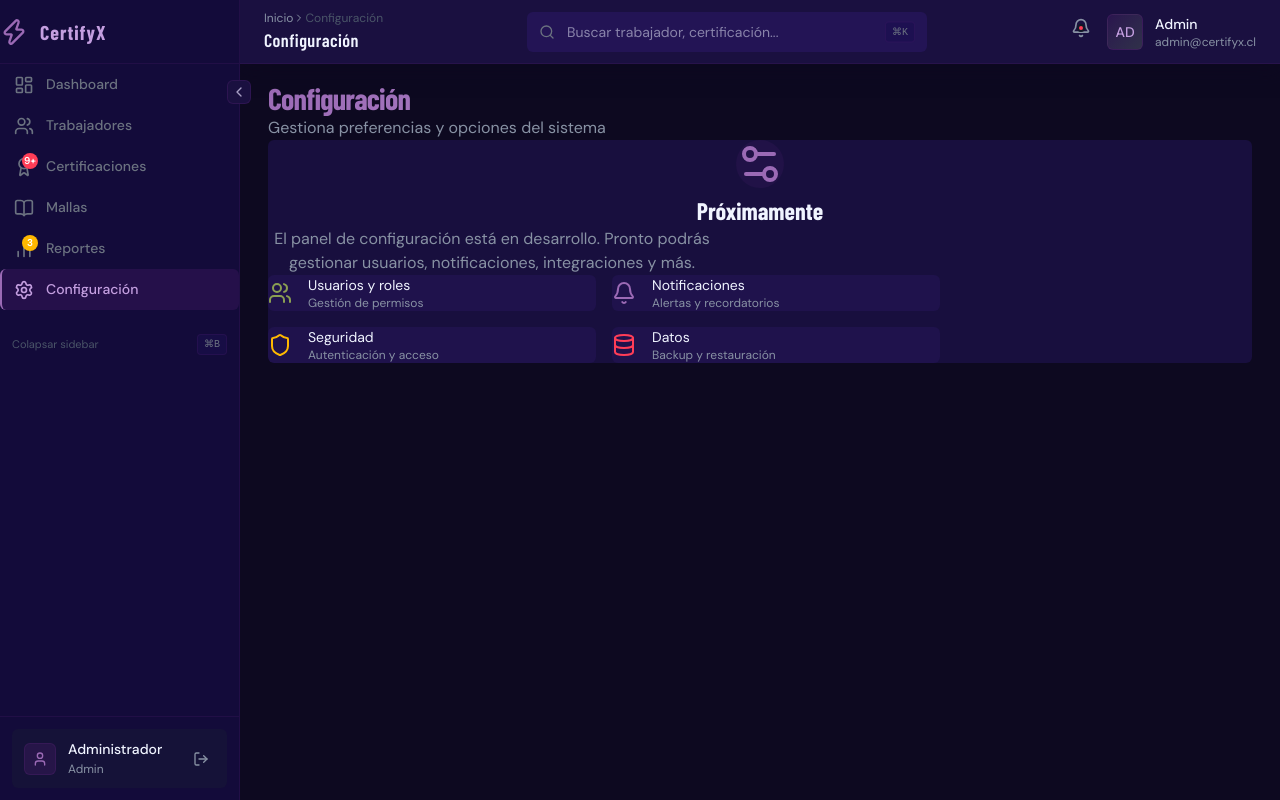
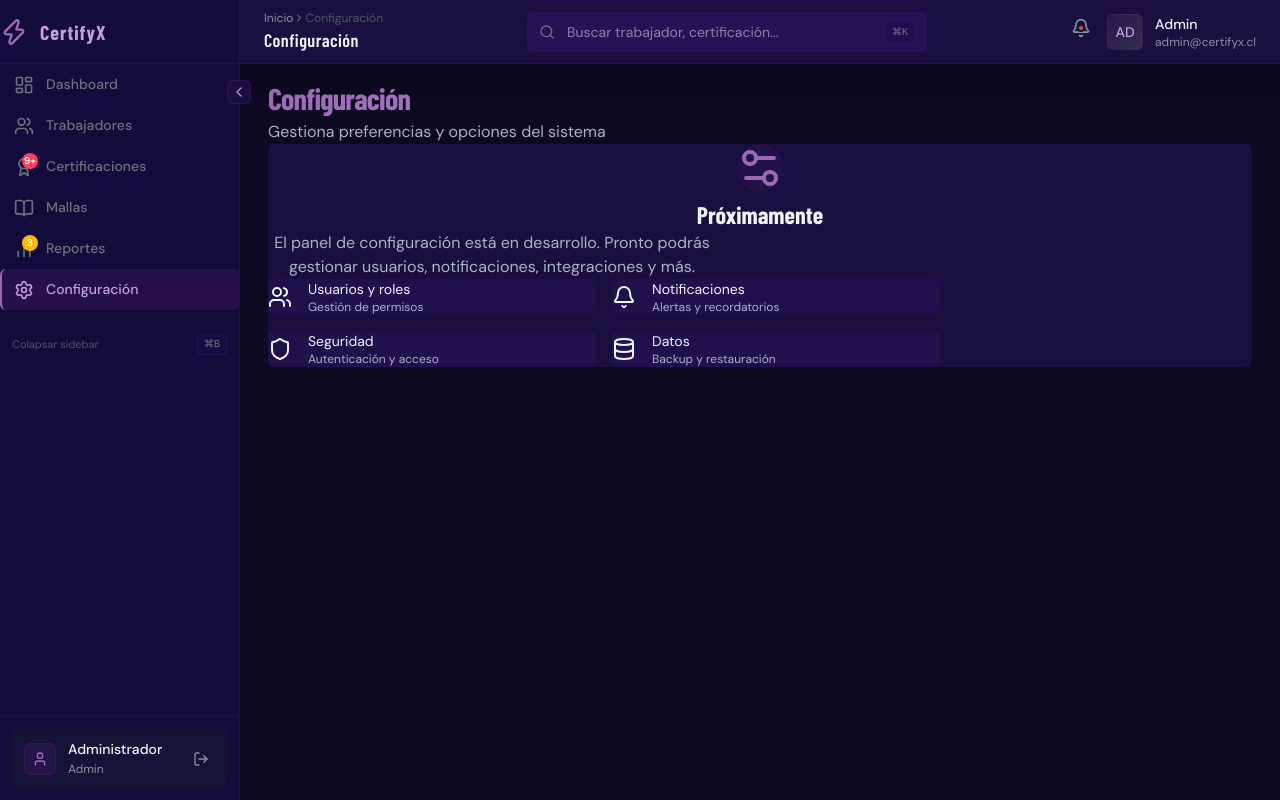
Before and after one commit to leandrodesignux-ux/Certify, a React (Vite) app: page /settings in a window 1280 px wide. Built offline with nearby package versions, Linux system fonts and the light colour scheme.

Commit message:
Update Settings page with CSS tokens for consistent styling

```diff
--- a/src/pages/Settings.tsx
+++ b/src/pages/Settings.tsx
@@ -28,7 +28,7 @@ export function Settings() {
         <h1 className="font-display text-3xl font-bold text-gradient tracking-tight">
           Configuración
         </h1>
-        <p className="text-[#8892A4] mt-1">
+        <p style={{ color: 'var(--color-text-secondary)', marginTop: '4px' }}>
           Gestiona preferencias y opciones del sistema
         </p>
       </motion.div>
@@ -44,41 +44,41 @@ export function Settings() {
           <div className="inline-flex p-4 bg-[rgba(91,34,119,0.15)] rounded-full mb-6">
             <Settings2 className="w-12 h-12 text-[#9b6ab5]" />
           </div>
-          <h2 className="font-display text-2xl font-bold text-[#F0F4FF] mb-3">
+          <h2 className="font-display text-2xl font-bold mb-3" style={{ color: 'var(--color-text-primary)' }}>
             Próximamente
           </h2>
-          <p className="text-[#8892A4] max-w-md mx-auto mb-8">
+          <p className="max-w-md mx-auto mb-8" style={{ color: 'var(--color-text-secondary)' }}>
             El panel de configuración está en desarrollo. Pronto podrás gestionar usuarios,
             notificaciones, integraciones y más.
           </p>
 
           <div className="grid grid-cols-1 md:grid-cols-2 gap-4 max-w-2xl mx-auto">
-            <div className="p-4 bg-[#231455]/60 rounded-sm flex items-center gap-4">
-              <Users className="w-6 h-6 text-[#8a9e52]" />
+            <div className="p-4 flex items-center gap-4" style={{ backgroundColor: 'rgba(35,20,85,0.6)', borderRadius: 'var(--radius-sm)', border: '1px solid var(--border-brand)' }}>
+              <Users className="w-6 h-6" style={{ color: 'var(--color-purple-mid)' }} />
               <div className="text-left">
-                <p className="text-sm text-[#F0F4FF]">Usuarios y roles</p>
-                <p className="text-xs text-[#8892A4]">Gestión de permisos</p>
+                <p className="text-sm" style={{ color: 'var(--color-text-primary)' }}>Usuarios y roles</p>
+                <p className="text-xs" style={{ color: 'var(--color-text-secondary)' }}>Gestión de permisos</p>
               </div>
             </div>
-            <div className="p-4 bg-[#231455]/60 rounded-sm flex items-center gap-4">
-              <Bell className="w-6 h-6 text-[#9b6ab5]" />
+            <div className="p-4 flex items-center gap-4" style={{ backgroundColor: 'rgba(35,20,85,0.6)', borderRadius: 'var(--radius-sm)', border: '1px solid var(--border-brand)' }}>
+              <Bell className="w-6 h-6" style={{ color: 'var(--color-purple-mid)' }} />
               <div className="text-left">
-                <p className="text-sm text-[#F0F4FF]">Notificaciones</p>
-                <p className="text-xs text-[#8892A4]">Alertas y recordatorios</p>
+                <p className="text-sm" style={{ color: 'var(--color-text-primary)' }}>Notificaciones</p>
+                <p className="text-xs" style={{ color: 'var(--color-text-secondary)' }}>Alertas y recordatorios</p>
               </div>
             </div>
-            <div className="p-4 bg-[#231455]/60 rounded-sm flex items-center gap-4">
-              <Shield className="w-6 h-6 text-[#FFB800]" />
+            <div className="p-4 flex items-center gap-4" style={{ backgroundColor: 'rgba(35,20,85,0.6)', borderRadius: 'var(--radius-sm)', border: '1px solid var(--border-brand)' }}>
+              <Shield className="w-6 h-6" style={{ color: 'var(--color-purple-mid)' }} />
               <div className="text-left">
-                <p className="text-sm text-[#F0F4FF]">Seguridad</p>
-                <p className="text-xs text-[#8892A4]">Autenticación y acceso</p>
+                <p className="text-sm" style={{ color: 'var(--color-text-primary)' }}>Seguridad</p>
+                <p className="text-xs" style={{ color: 'var(--color-text-secondary)' }}>Autenticación y acceso</p>
               </div>
             </div>
-            <div className="p-4 bg-[#231455]/60 rounded-sm flex items-center gap-4">
-              <Database className="w-6 h-6 text-[#FF3D57]" />
+            <div className="p-4 flex items-center gap-4" style={{ backgroundColor: 'rgba(35,20,85,0.6)', borderRadius: 'var(--radius-sm)', border: '1px solid var(--border-brand)' }}>
+              <Database className="w-6 h-6" style={{ color: 'var(--color-purple-mid)' }} />
               <div className="text-left">
-                <p className="text-sm text-[#F0F4FF]">Datos</p>
-                <p className="text-xs text-[#8892A4]">Backup y restauración</p>
+                <p className="text-sm" style={{ color: 'var(--color-text-primary)' }}>Datos</p>
+                <p className="text-xs" style={{ color: 'var(--color-text-secondary)' }}>Backup y restauración</p>
               </div>
             </div>
           </div>
```
